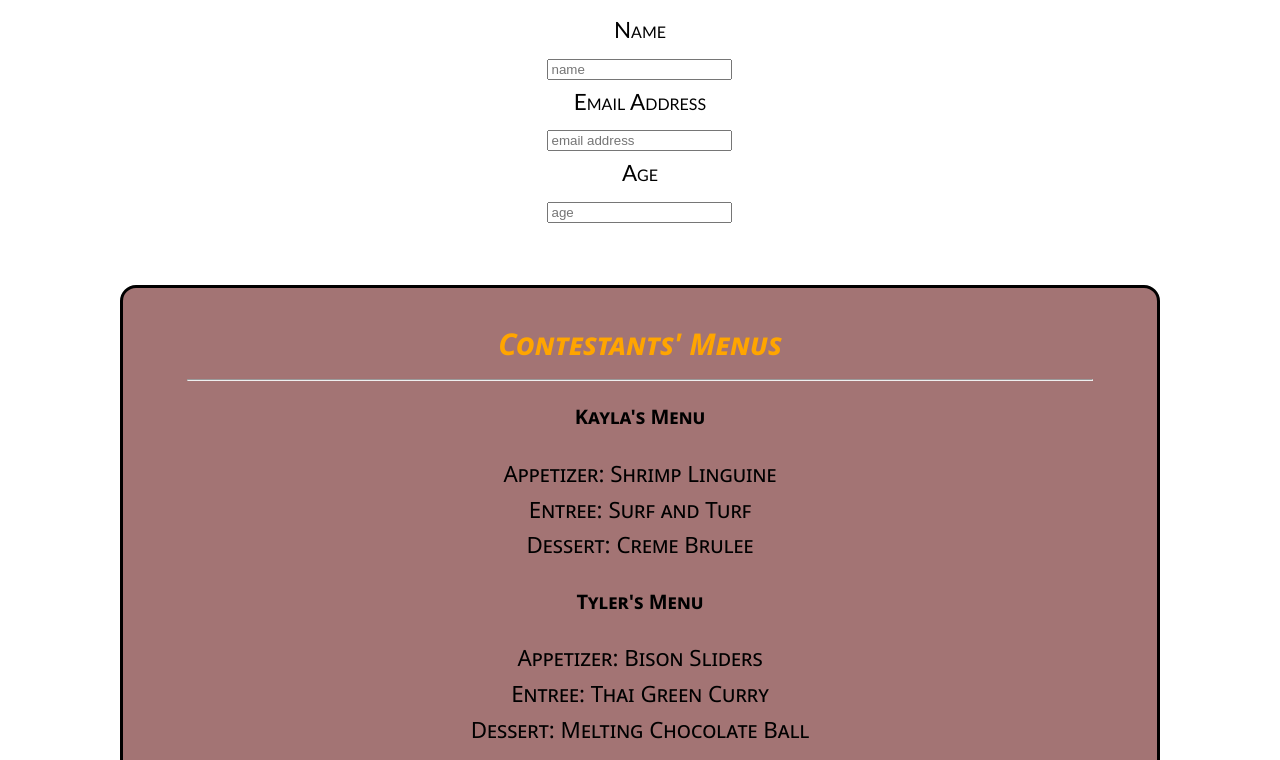
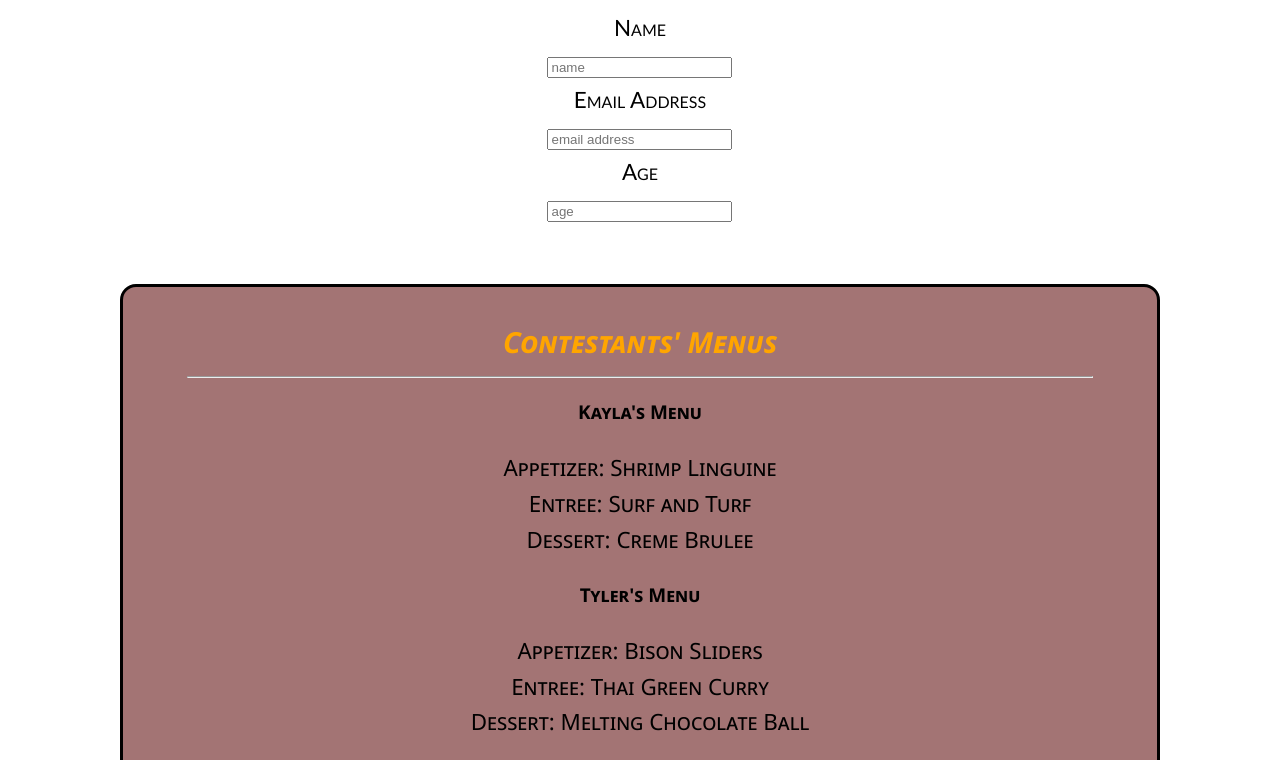
Before and after one commit to chad-cervantes/cpnt260-a1-Text-Column-Survey-Form, a plain HTML site: page index.html in a window 1280 px wide. Shown: the part 603-1363 px from the top of the page. Drawn offline with Linux system fonts and the light colour scheme; a web font is replaced by a local one.

Commit message:
changed font-size of h2 again

```diff
--- a/css/style.css
+++ b/css/style.css
@@ -71,7 +71,7 @@ h1 {
 
 h2 {
   /* styling heading 2 elements */
-  font-size: 30px;
+  font-size: 29px;
 
   color: orange;
 
@@ -84,7 +84,7 @@ h2 {
 
 h3 {
   /* styling heading 3 elements */
-  font-size: 20px;
+  font-size: 19px;
 }
 
 ul {
```
